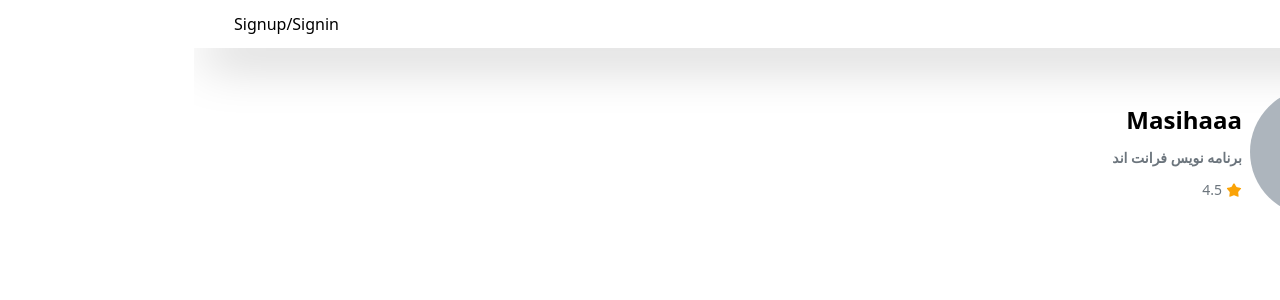
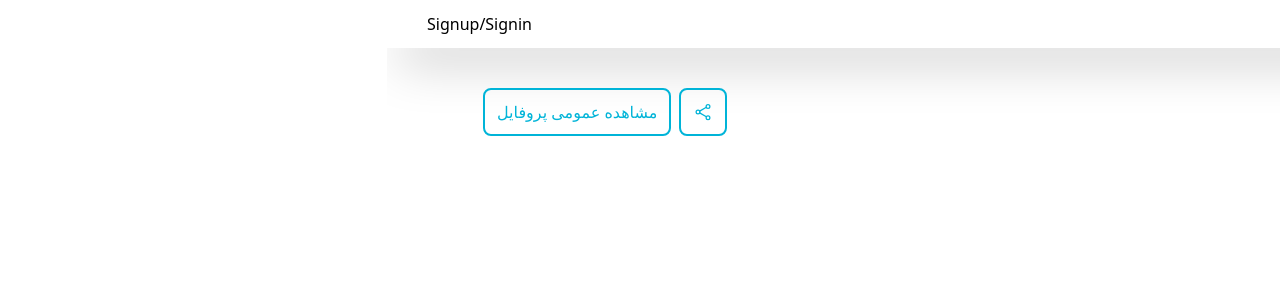
Before and after one commit to Ilia-Masiha/freesha, a Next.js app in the folder frontend/: page /profile in a window 1280 px wide. Shown: the top 300 px of the page. Built offline with nearby package versions, Linux system fonts and the light colour scheme.

Commit message:
see Profile && share Profile buttons created

```diff
--- a/frontend/src/app/(profile)/profile/page.jsx
+++ b/frontend/src/app/(profile)/profile/page.jsx
@@ -1,11 +1,13 @@
 import { RiImageAddLine } from "react-icons/ri";
 import { GiRoundStar } from "react-icons/gi";
+import { IoShareSocialOutline } from "react-icons/io5";
 
 const Profile = () => {
   return (
     <section className="w-[85%] mt-10">
       {/* avatar | name | jobTitle | rating */}
-      <article className="flex items-center justify-start gap-x-2">
+      <article className="flex items-start justify-between">
+        <div className="flex items-center justify-start gap-x-2">
           <div className="w-32 h-32 rounded-full flex justify-center items-center text-3xl text-white bg-secondary-500 relative">
             <span>M</span>
             <div className="absolute w-full h-full rounded-full flex justify-center items-center text-white/0 text-3xl cursor-pointer transition-all duration-300 hover:bg-primary-500 hover:text-white">
@@ -22,6 +24,16 @@ const Profile = () => {
               <span className="text-sm text-secondary-600">4.5</span>
             </div>
           </div>
+        </div>
+        {/* share Profile | see Profile */}
+        <div className="flex justify-center items-center gap-x-2">
+          <button className="h-12 w-12 flex justify-center items-center text-xl bg-transparent rounded-lg border-2 border-primary-500 text-primary-500 cursor-pointer">
+            <IoShareSocialOutline />
+          </button>
+          <button className="h-12 px-3 rounded-lg border-2 border-primary-500 text-primary-500 cursor-pointer">
+            مشاهده عمومی پروفایل
+          </button>
+        </div>
       </article>
     </section>
   );
```
Lines whose indentation alone changed are shown as unchanged.
